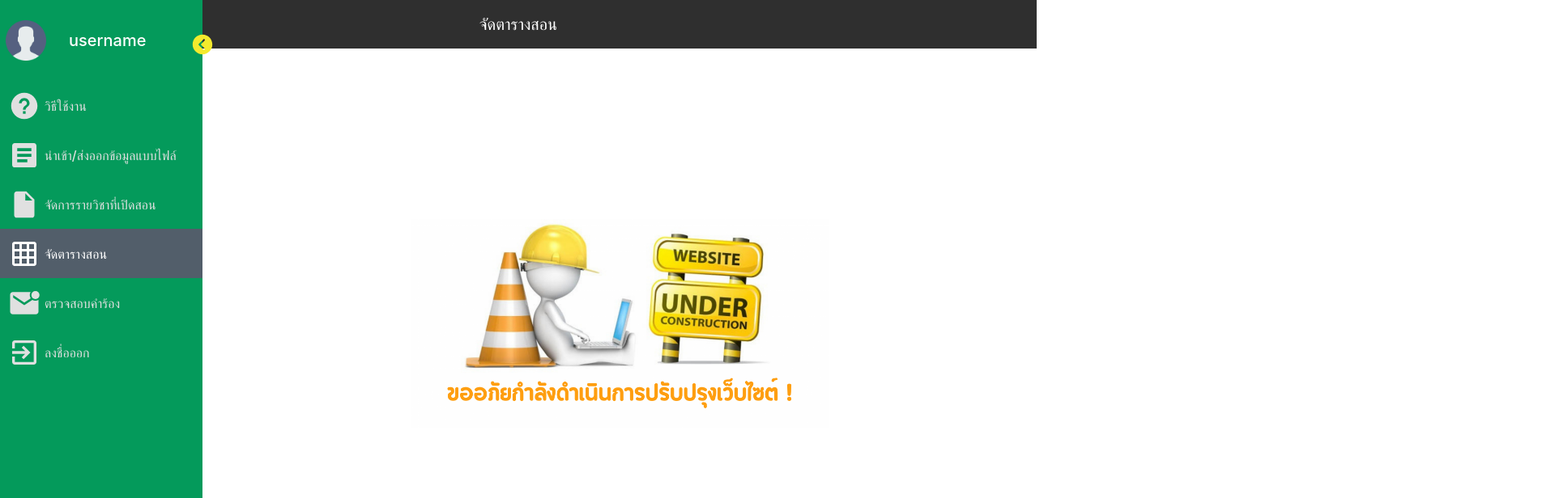
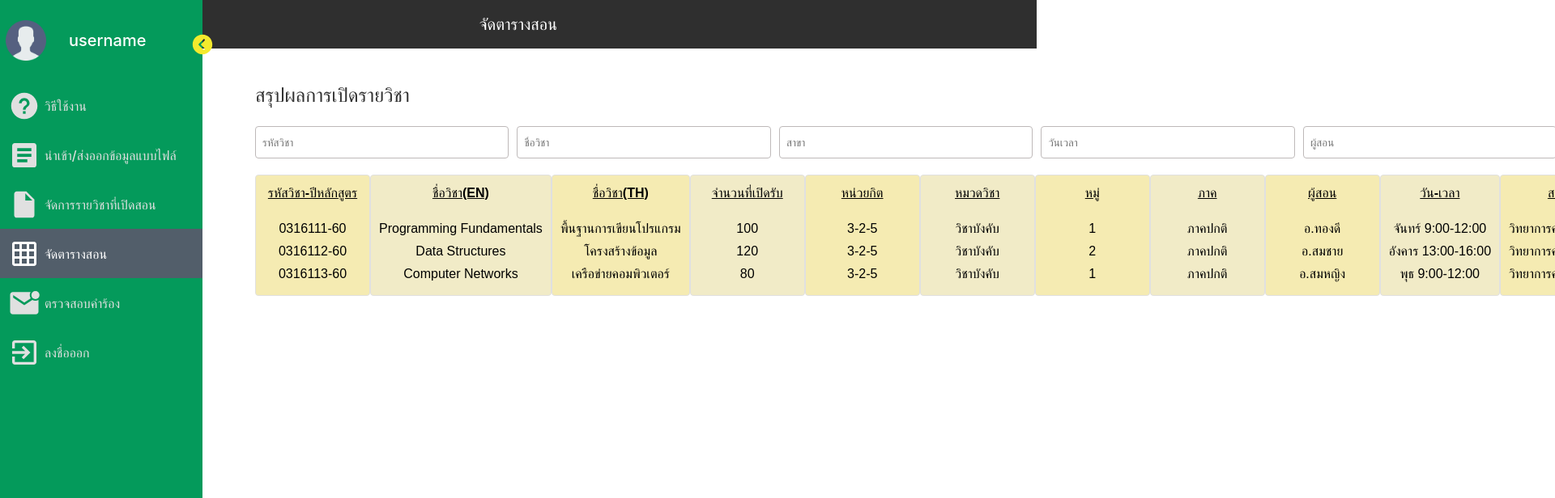
Before and after one commit to nattakit2543/SE-Final, a React (Vite) app in the folder SE_PROJ_2/: page /admin/subjectManager in a window 1280 px wide. Shown: the top 616 px of the page at 81% size, 1920 px wide, since content can reach past the window. Built offline with nearby package versions, Linux system fonts and the light colour scheme.

Commit message:
สร้าง UI subjectManager

```diff
--- /dev/null
+++ b/SE_PROJ_2/src/pages/1Admin/SubjectManager.css
@@ -0,0 +1,81 @@
+.subManager-container {
+    width: calc(100vw - 65px);
+    height: 100vh;
+    position: relative;
+}
+
+.subject-manager {
+    font-family: 'Arial', sans-serif;
+    position: absolute;
+    top: 10%;
+    left: 65px;
+}
+
+.subject-manager h2 {
+    color: #333;
+    margin: 20px 0;
+}
+
+.input-form {
+    display: flex;
+    gap: 10px;
+    margin-bottom: 20px;
+}
+
+.input-form input[type="text"] {
+    flex: 1;
+    padding: 8px;
+    border: 1px solid #beb9b9;
+    border-radius: 4px;
+    background-color: #ffffff;
+    color: #343432;
+}
+
+.input-form button {
+    padding: 10px 15px;
+    background-color: #2afc57;
+    border-radius: 4px;
+    color: rgb(16, 16, 16);
+    cursor: pointer;
+}
+
+.data-display {
+    overflow-x: auto;
+    white-space: nowrap;
+}
+
+.scroll-container {
+    display: flex;
+    gap: 0px;
+}
+
+.data-column {
+    min-width: 120px;
+    background-color: #4a4747;
+    border: 1px solid #e0e0e0;
+    padding: 10px;
+    border-radius: 4px;
+    text-align: center;
+    color: black;
+}
+
+.data-column:nth-child(odd) {
+    background-color: #f5ebb2;
+}
+
+.data-column:nth-child(even) {
+    background-color: #f1ebc7;
+}
+
+.column-header {
+    font-weight: bold;
+    margin-bottom: 5px;
+    text-align: center;
+    margin-bottom: 20px;
+    text-decoration: underline;
+
+}
+
+.column-data {
+    margin-bottom: 4px;
+}
--- a/SE_PROJ_2/src/pages/1Admin/SubjectManager.jsx
+++ b/SE_PROJ_2/src/pages/1Admin/SubjectManager.jsx
@@ -1,11 +1,71 @@
-import React from 'react';
-import sosImage from '../../assets/SOS.png';
-import './Style.css';
+import React, { useState } from 'react';
+import './SubjectManager.css';
 
 const SubjectManager = () => {
+    const [inputData, setInputData] = useState({
+        รหัสวิชา: '',
+        ชื่อวิชา: '',
+        สาขา: '',
+        วันเวลา: '',
+        ผู้สอน: '',
+    });
+
+    const mockColumnData = [
+        { id: 'รหัสวิชา-ปีหลักสูตร', data: ['0316111-60', '0316112-60', '0316113-60'] },
+        { id: 'ชื่อวิชา(EN)', data: ['Programming Fundamentals ', 'Data Structures', 'Computer Networks'] },
+        { id: 'ชื่อวิชา(TH)', data: ['พื้นฐานการเขียนโปรแกรม', 'โครงสร้างข้อมูล', 'เครือข่ายคอมพิวเตอร์'] },
+        { id: 'จำนวนที่เปิดรับ', data: ['100', '120', '80'] },
+        { id: 'หน่วยกิต', data: ['3-2-5', '3-2-5', '3-2-5'] },
+        { id: 'หมวดวิชา', data: ['วิชาบังคับ', 'วิชาบังคับ', 'วิชาบังคับ'] },
+        { id: 'หมู่', data: ['1', '2', '1'] },
+        { id: 'ภาค', data: ['ภาคปกติ', 'ภาคปกติ', 'ภาคปกติ'] },
+        { id: 'ผู้สอน', data: ['อ.ทองดี', 'อ.สมชาย', 'อ.สมหญิง'] },
+        { id: 'วัน-เวลา', data: ['จันทร์ 9:00-12:00', 'อังคาร 13:00-16:00', 'พุธ 9:00-12:00'] },
+        { id: 'สาขา', data: ['วิทยาการคอมพิวเตอร์', 'วิทยาการคอมพิวเตอร์', 'วิทยาการคอมพิวเตอร์'] },
+    ];
+
+    const handleInputChange = (e) => {
+        setInputData({ ...inputData, [e.target.name]: e.target.value });
+    };
+
+    const handleSubmit = (e) => {
+        e.preventDefault();
+        console.log('Submitted data:', inputData);
+        // Typically send the data to your backend here
+    };
+
     return (
-        <div className="center">
-            <img src={sosImage} alt="SOS" />
+        <div className="subManager-container">
+            <div className="subject-manager">
+                <h2>สรุปผลการเปิดรายวิชา</h2>
+                <form onSubmit={handleSubmit} className="input-form">
+                    {Object.entries(inputData).map(([key, value]) => (
+                        <input
+                            key={key}
+                            type="text"
+                            name={key}
+                            value={value}
+                            onChange={handleInputChange}
+                            placeholder={key}
+                        />
+                    ))}
+                    <button type="submit">ค้นหา</button>
+                </form>
+                <div className="data-display">
+                    <div className="scroll-container">
+                        {mockColumnData.map((column) => (
+                            <div className={`data-column column-${column.id}`} key={column.id}>
+                                <div className="column-header">{column.id}</div>
+                                {column.data.map((item, index) => (
+                                    <div className="column-data" key={index}>
+                                        {item}
+                                    </div>
+                                ))}
+                            </div>
+                        ))}
+                    </div>
+                </div>
+            </div>
         </div>
     );
 };
```
